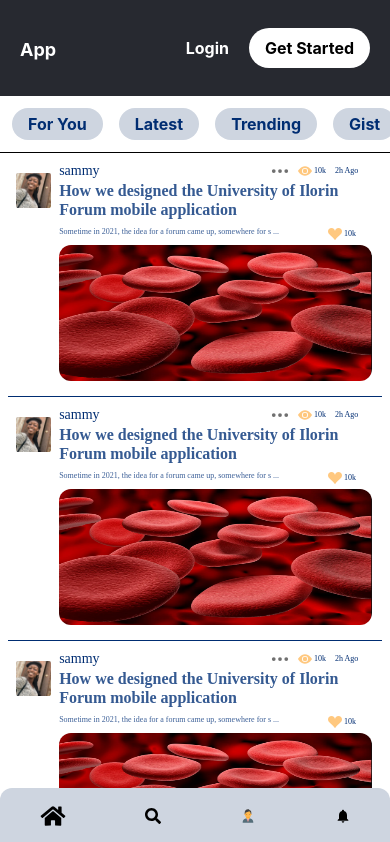
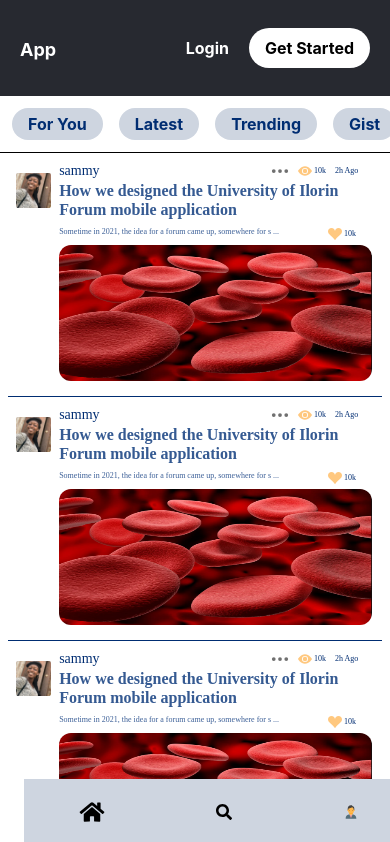
Before and after one commit to unilorinforum/unilorinforum, a Next.js app: page / in a window 390 px wide. Shown: the top 842 px of the page. Built offline with nearby package versions, Linux system fonts and the light colour scheme.

Commit message:
made changes in bottom conponent

```diff
--- a/components/bottomNavComponent/bottomNav.component.js
+++ b/components/bottomNavComponent/bottomNav.component.js
@@ -1,17 +1,16 @@
 import React from 'react';
-import Link from 'next/link'
+import Link from 'next/link';
 import { FaHome, FaSearch } from 'react-icons/fa';
 import { FcBusinessman } from 'react-icons/fc';
 import { MdNotifications } from 'react-icons/md';
 
-
 const BottomNavComponent = () => {
   return (
-      <div className='rounded-t-xl mobile-nav w-screen fixed bottom-0 z-50 md:hidden flex  items-center justify-around'>
+    <div className=' w-full mx-6 mobile-nav  fixed bottom-0 z-50 md:hidden flex  items-center justify-around'>
       <div className='focus:border relative'>
         <Link href=''>
           <a>
-              <FaHome className='mobile-nav-home ' />
+            <FaHome className='mobile-nav-home  ' />
           </a>
         </Link>
       </div>
@@ -29,15 +28,8 @@ const BottomNavComponent = () => {
           </a>
         </Link>
       </div>
-        <div>
-          <Link href=''>
-            <a>
-              <MdNotifications />
-            </a>
-          </Link>
-        </div>
     </div>
   );
-}
+};
 
 export default BottomNavComponent;
--- a/components/topicCardComponent/topicCard.component.js
+++ b/components/topicCardComponent/topicCard.component.js
@@ -10,7 +10,7 @@ import {
 
 const style = {
   authorContainer: '',
-  authoImage: 'rounded-sm',
+  authoImage: 'rounded-sm object-contain',
   cardTop: '',
   authorName: '',
   topIcons: '',
@@ -69,7 +69,10 @@ const TopicCardComponent = () => {
             alt='auh'
             width={313}
             height={136}
-            className='rounded-xl'
+            // objectFit='cover'
+            // layout='fill'
+            // quality={100}
+            className='rounded-xl '
           />
         </div>
       </div>
--- a/styles/globals.css
+++ b/styles/globals.css
@@ -410,7 +410,7 @@ p {
     opacity: 1;
   }
   .mobile-nav {
-    height: 56px;
+    height: 65px;
     background: #ced5e0 0% 0% no-repeat padding-box;
     opacity: 1;
     bottom: 0;
```
Also changed, not shown: 1 other file (tests, documents, lock files or other folders). Lines whose indentation alone changed are shown as unchanged.
